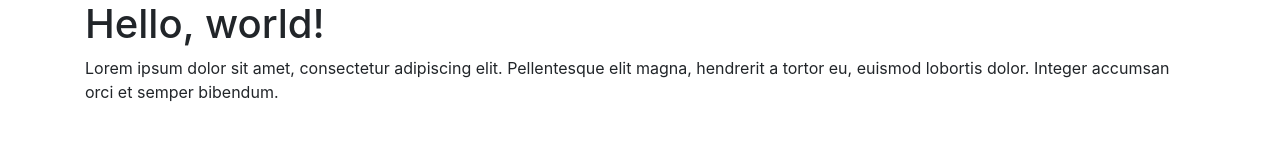
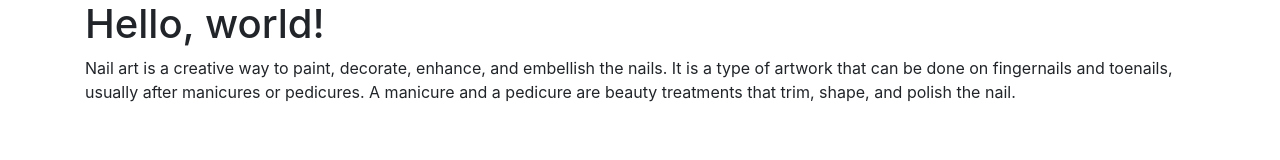
Before and after one commit to shirisha-pagidimunthala/lecture1, a plain HTML site: page bootstrap.html in a window 1280 px wide. Drawn offline with nearby package versions, Linux system fonts and the light colour scheme.

Commit message:
Making use of bootstrap

```diff
--- a/bootstrap.html
+++ b/bootstrap.html
@@ -7,7 +7,7 @@
     <body>
         <div class="container">
             <h1>Hello, world!</h1>
-            <p>Lorem ipsum dolor sit amet, consectetur adipiscing elit. Pellentesque elit magna, hendrerit a tortor eu, euismod lobortis dolor. Integer accumsan orci et semper bibendum.</p>
+            <p>Nail art is a creative way to paint, decorate, enhance, and embellish the nails. It is a type of artwork that can be done on fingernails and toenails, usually after manicures or pedicures. A manicure and a pedicure are beauty treatments that trim, shape, and polish the nail.</p>
         </div>
     </body>
 </html>
```
